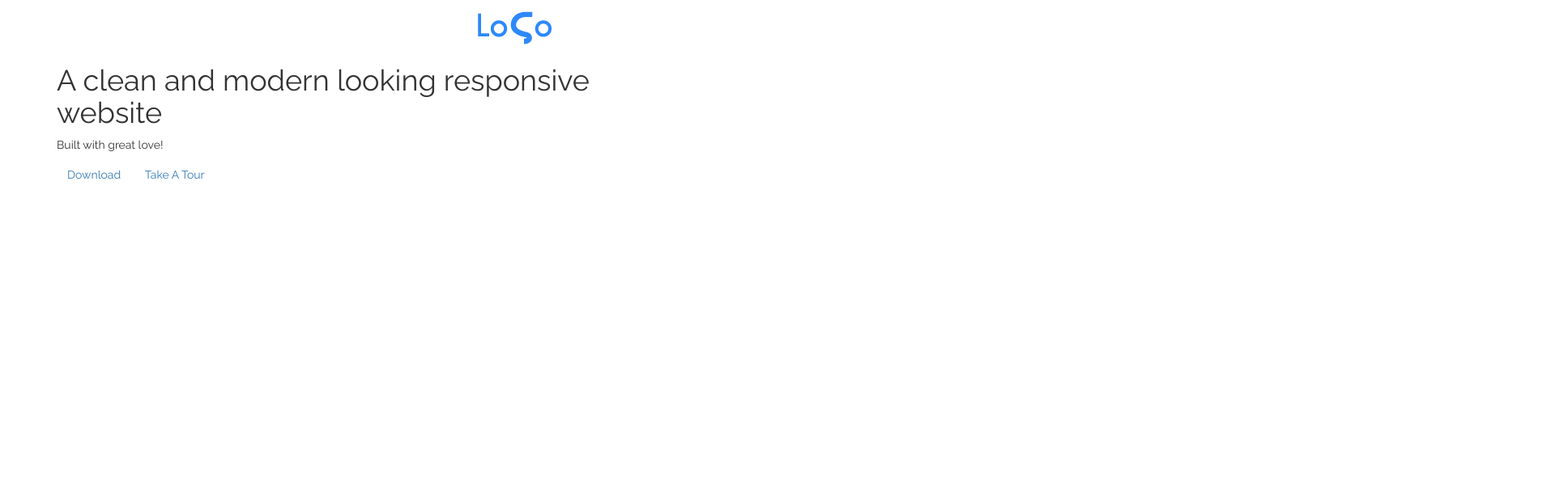
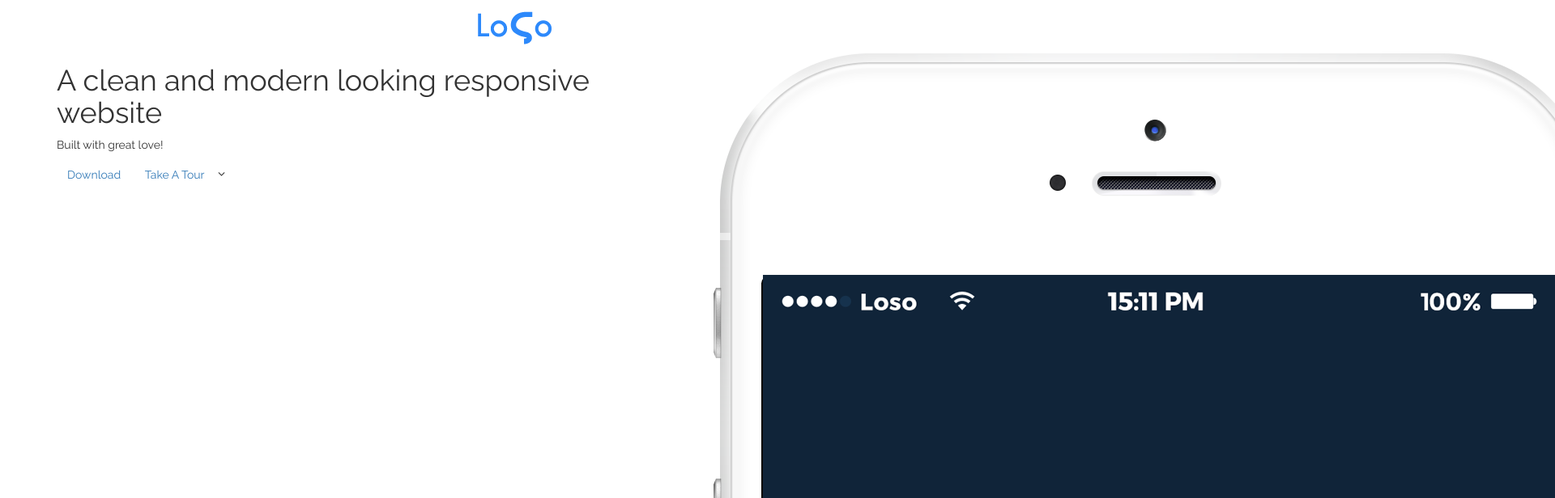
Before and after one commit to rahmona-henry/responsiveapp, a website: page client/index.html in a window 1280 px wide. Shown: the top 616 px of the page at 81% size, 1920 px wide, since content can reach past the window. Drawn offline with nearby package versions, Linux system fonts and the light colour scheme.

Commit message:
complete header section

```diff
--- a/client/index.html
+++ b/client/index.html
@@ -18,7 +18,7 @@
   <link rel="stylesheet" type="text/css" href="css/style.css">
 
   <!--Favicon-->
-  <link rel="icon" type="image/png" href="/images/favicon.png">
+  <link rel="icon" type="image/png" href="images/favicon.png">
 
   <script src="//ajax.googleapis.com/ajax/libs/jquery/1.11.0/jquery.min.js"></script>
 </head>
@@ -56,14 +56,25 @@
       <p> Built with great love!</p>
     </div>
       <div class="header-btns">
+
         <!--Header-Btns-->
           <a class="btn btn-download" href="#">Download</a>
           <a class="btn btn-tour" href="#">Take A Tour </a>
-
+          <i class="fa fa-angle-down"></i>
 
     </div>
   </div>
+
+  <div class="col-md-4">
+    <div class="header-iphone">
+
+      <!--Header iPhone-->
+      <img src="images/iphone-header.png" alt="header iphone">
+    </div>
+  </div>
+
  </div>
+</div>
 </div>
   </header>
 
```
